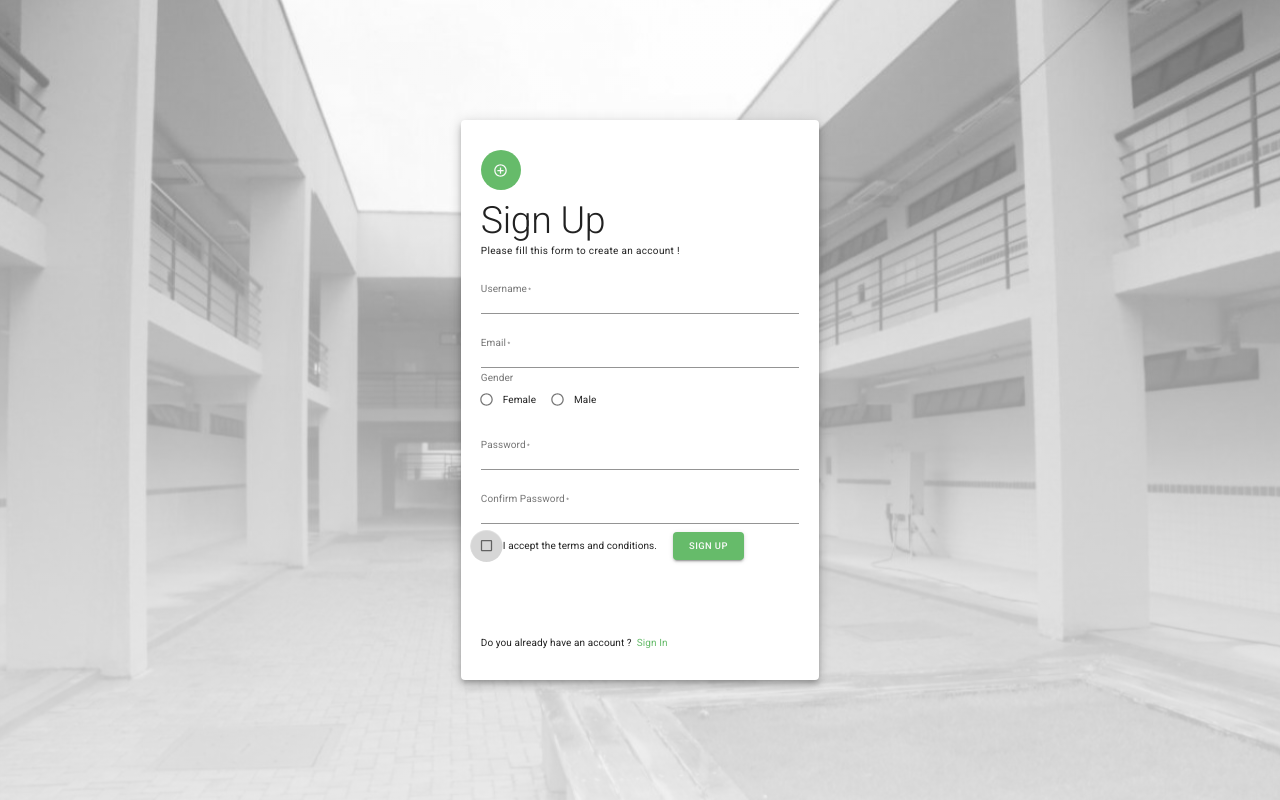
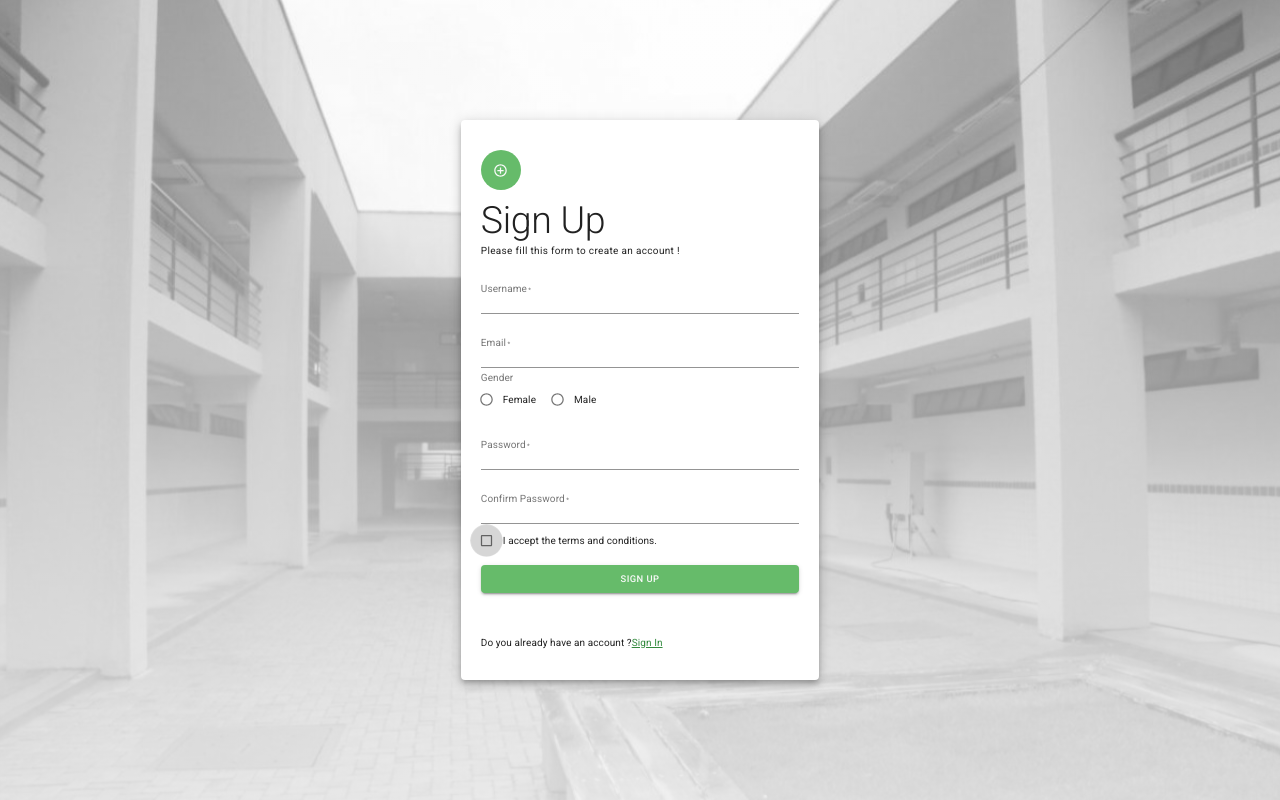
Before and after one commit to CuC-Softs/tcc-frontend-2, a Next.js app: page /signup in a window 1280 px wide. Built offline with nearby package versions, Linux system fonts and the light colour scheme.

Commit message:
Feat: Material UI links changed to next/link

```diff
--- a/src/pages/signup.tsx
+++ b/src/pages/signup.tsx
@@ -9,8 +9,7 @@ import {
   TextField,
   Button,
   makeStyles,
-  FormHelperText,
-  Link
+  FormHelperText
 } from '@material-ui/core'
 import AddCircleOutlineOutlinedIcon from '@material-ui/icons/AddCircleOutlineOutlined'
 import Radio from '@material-ui/core/Radio'
@@ -23,6 +22,7 @@ import styled from 'styled-components'
 import { useFormik } from 'formik'
 import * as Yup from 'yup'
 import theme from '../styles/theme'
+import Link from 'next/link'
 
 const useStyles = makeStyles((theme) => ({
   paperStyle: {
@@ -279,16 +279,13 @@ const SignUp: React.FC = () => {
               color="primary"
               className={classes.button}
               disabled={formHaveError}
+              fullWidth
             >
               Sign up
             </Button>
           </form>
           <Typography style={{ margin: 0, marginTop: 'auto' }}>
-            {' '}
-            Do you already have an account ?
-            <Link style={{ marginLeft: 5 }} href="/signin">
-              Sign In
-            </Link>
+            Do you already have an account ?<Link href="/signin">Sign In</Link>
           </Typography>
         </Paper>
       </Grid>
@@ -315,5 +312,6 @@ const Container = styled.div`
 
   a {
     font-size: 100%;
+    color: ${(p) => p.theme.palette.primary.dark};
   }
 `
```
Also changed, not shown: src/pages/signin.tsx (+4 -6 lines).
